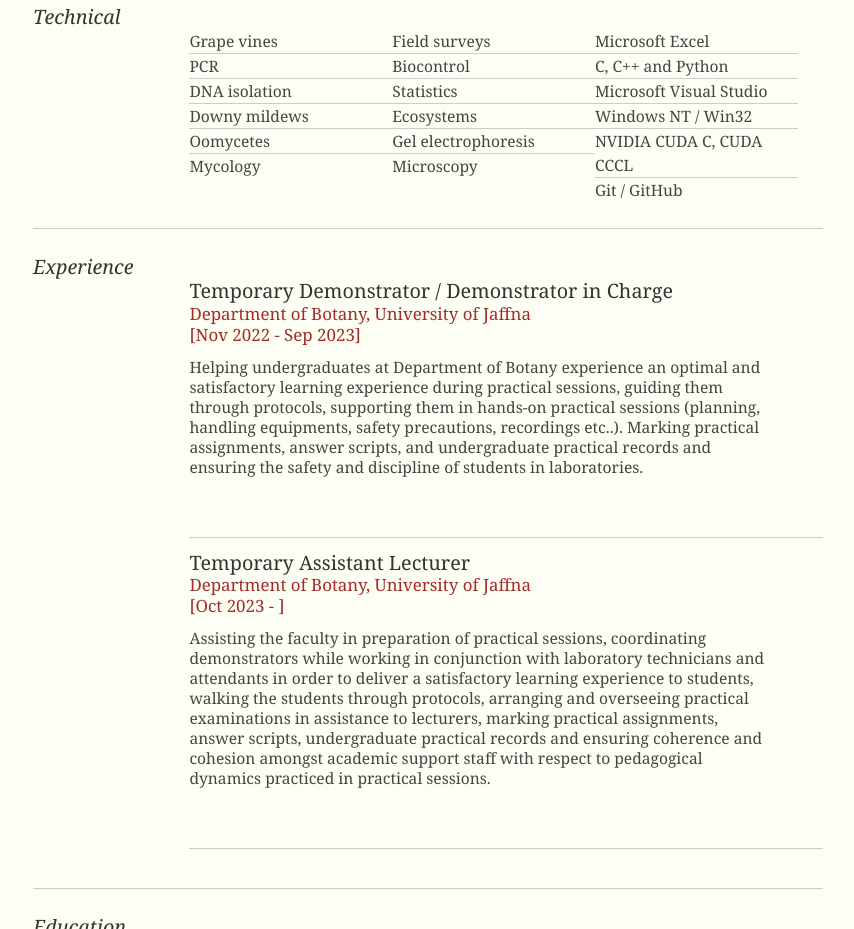
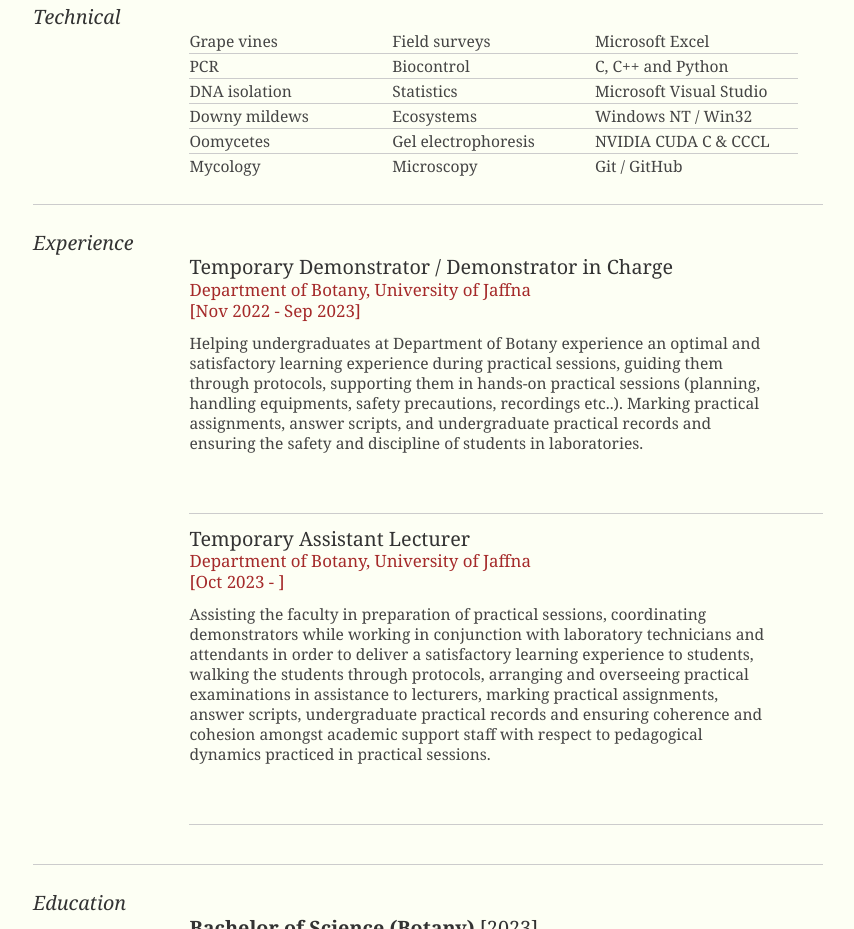
Before and after one commit to anoban/anoban.github.io, a plain HTML site: page index.html in a window 1280 px wide. Shown: the part 1220-2149 px from the top of the page, without its empty margins (212-1066 px from the left). Drawn offline with Linux system fonts and the light colour scheme.

Commit message:
modified:   index.html

```diff
--- a/index.html
+++ b/index.html
@@ -156,7 +156,7 @@
 									<li>C, C++ and Python</li>
 									<li>Microsoft Visual Studio</li>
 									<li>Windows NT / Win32</li>
-									<li>NVIDIA CUDA C, CUDA CCCL</li>
+									<li>NVIDIA CUDA C & CCCL</li>
 									<li class="last">Git / GitHub</li>
 								</ul>
 
```
